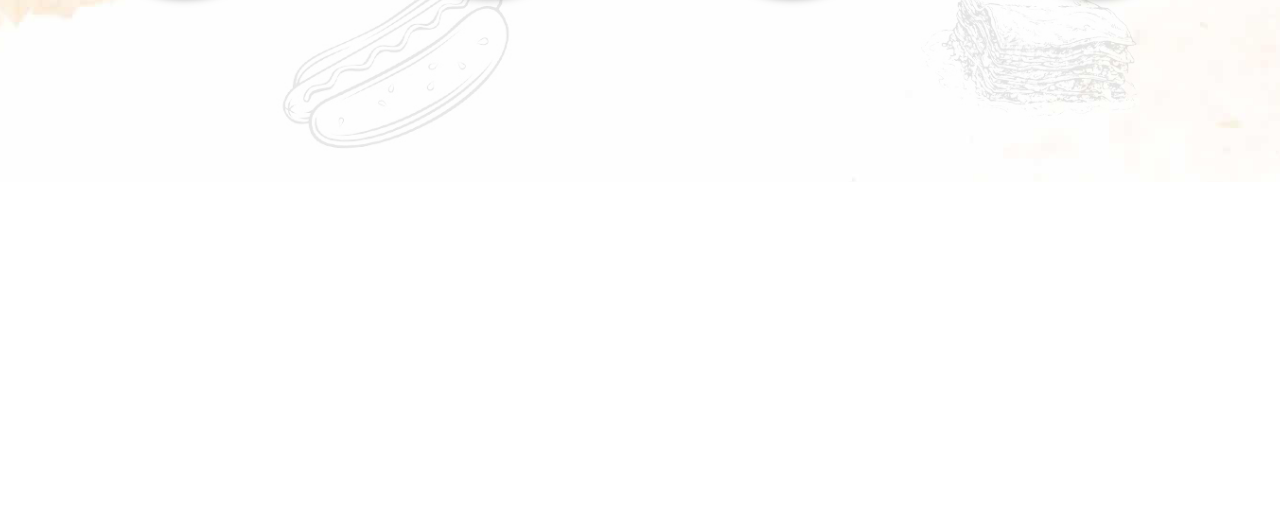
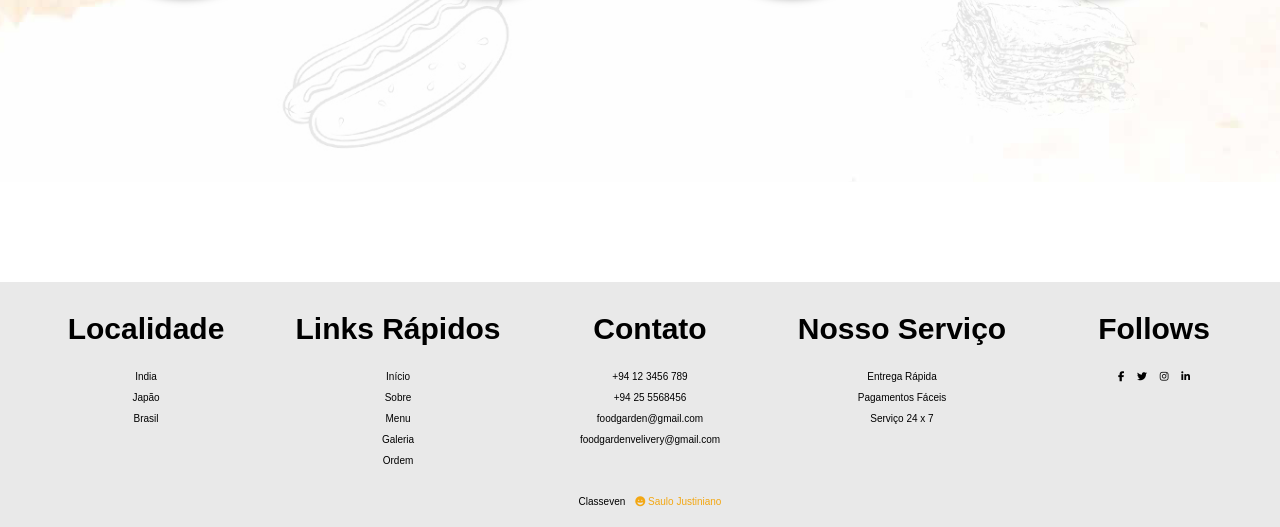
Before and after one commit to clasSeven7/food-garden-basic, a plain HTML site: page index.html in a window 1280 px wide. Shown: the part 6161-6688 px from the top of the page. Before the commit the page ends 6343 px from the top, so only its background shows below. Drawn offline with Linux system fonts and the light colour scheme; a web font is replaced by a local one.

Commit message:
Add footer section with contact information, quick links, and social media icons; enhance styling

```diff
--- a/index.html
+++ b/index.html
@@ -598,5 +598,54 @@
         </div>
       </div>
     </div>
+
+    <footer>
+      <div class="footer_main">
+        <div class="footer_tag">
+          <h2>Localidade</h2>
+          <p>India</p>
+          <p>Japão</p>
+          <p>Brasil</p>
+        </div>
+
+        <div class="footer_tag">
+          <h2>Links Rápidos</h2>
+          <p>Início</p>
+          <p>Sobre</p>
+          <p>Menu</p>
+          <p>Galeria</p>
+          <p>Ordem</p>
+        </div>
+
+        <div class="footer_tag">
+          <h2>Contato</h2>
+          <p>+94 12 3456 789</p>
+          <p>+94 25 5568456</p>
+          <p>foodgarden@gmail.com</p>
+          <p>foodgardenvelivery@gmail.com</p>
+        </div>
+
+        <div class="footer_tag">
+          <h2>Nosso Serviço</h2>
+          <p>Entrega Rápida</p>
+          <p>Pagamentos Fáceis</p>
+          <p>Serviço 24 x 7</p>
+        </div>
+
+        <div class="footer_tag">
+          <h2>Follows</h2>
+          <i class="fa-brands fa-facebook-f"></i>
+          <i class="fa-brands fa-twitter"></i>
+          <i class="fa-brands fa-instagram"></i>
+          <i class="fa-brands fa-linkedin-in"></i>
+        </div>
+      </div>
+
+      <p class="end">
+        Classeven<span
+          ><i class="fa-solid fa-face-grin"></i> Saulo Justiniano</span
+        >
+      </p>
+    </footer>
   </body>
 </html>
--- a/style.css
+++ b/style.css
@@ -775,3 +775,63 @@ section .main_btn:hover i {
 }
 
 /* ============================== Footer ==================================== */
+footer {
+  width: 100%;
+  padding: 3rem 0 0 2rem;
+  background: #e9e9e9;
+  margin-top: 10rem;
+}
+
+footer .footer_main {
+  display: grid;
+  grid-template-columns: 1fr 1fr 1fr 1fr 1fr;
+}
+
+footer .footer_main .footer_tag {
+  text-align: center;
+}
+
+footer .footer_main .footer_tag h2 {
+  color: var(--color-black);
+  margin-bottom: 2.5rem;
+  font-size: 3rem;
+}
+
+footer .footer_main .footer_tag p {
+  margin: 1rem 0;
+}
+
+footer .footer_main .footer_tag i {
+  margin: 0 0.5rem;
+  cursor: pointer;
+}
+
+footer .footer_main .footer_tag i:hover {
+  color: var(--color-primary);
+}
+
+footer .end {
+  display: flex;
+  align-items: center;
+  justify-content: center;
+  padding: 2rem;
+}
+
+footer .end span {
+  color: var(--color-primary);
+  margin-left: 1rem;
+}
+
+::-webkit-scrollbar {
+  width: 1.3rem;
+}
+
+::-webkit-scrollbar-track {
+  border-radius: 1.5rem;
+  box-shadow: inset 0 0 0.5rem rgba(0, 0, 0, 0.5);
+}
+
+::-webkit-scrollbar-thumb {
+  background: var(--color-primary);
+  border-radius: 1.5rem;
+}
```
